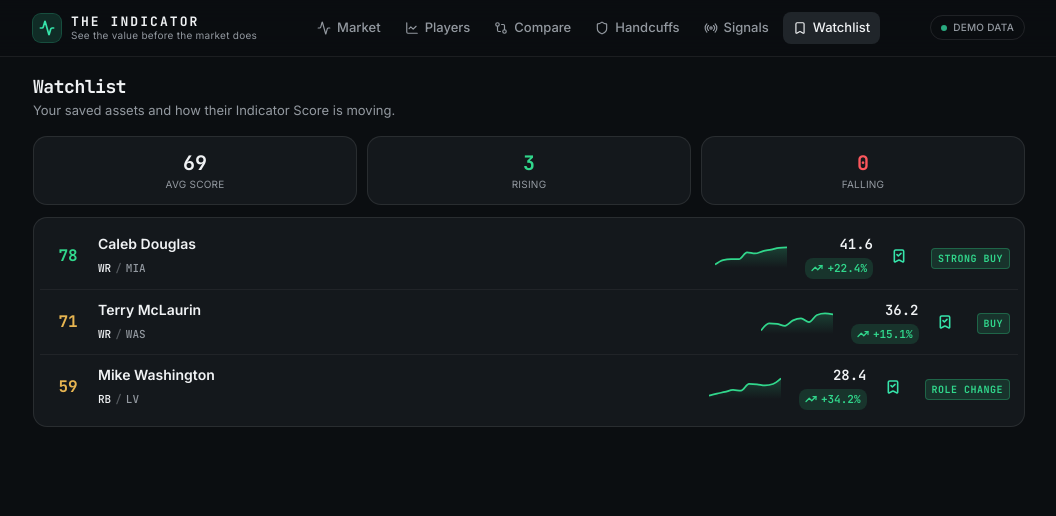
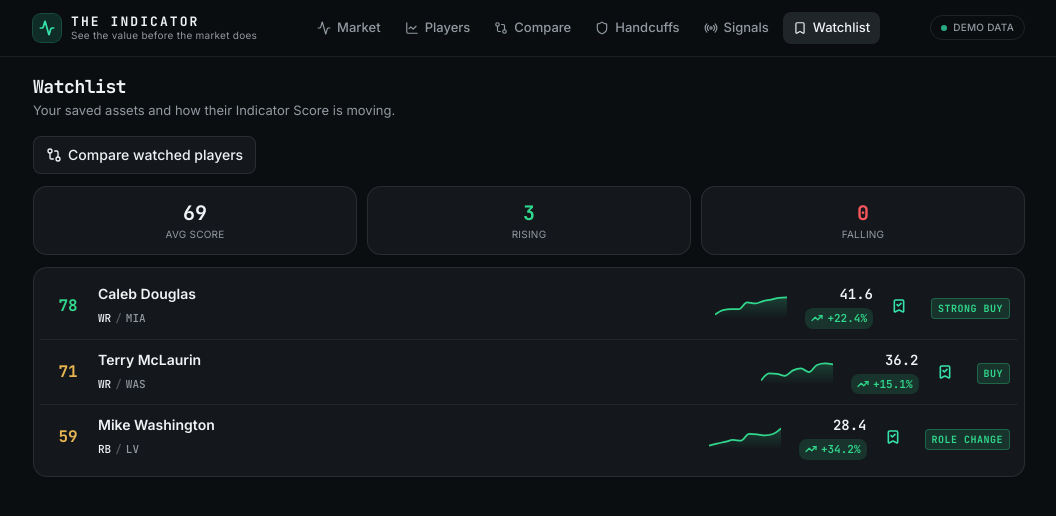
Before and after one commit to babcofc-oss/indicator, a Next.js app: page /watchlist in a window 1280 px wide. Shown: the top 516 px of the page, without its empty margins (111-1167 px from the left). Built offline with nearby package versions, Linux system fonts and the light colour scheme.

Commit message:
Compare watched players from watchlist

```diff
--- a/components/watchlist-view.tsx
+++ b/components/watchlist-view.tsx
@@ -1,7 +1,7 @@
 'use client'
 
 import Link from 'next/link'
-import { Bookmark } from 'lucide-react'
+import { Bookmark, GitCompare } from 'lucide-react'
 import type { Player } from '@/lib/data'
 import { useWatchlist } from '@/components/watchlist-provider'
 import { Panel } from '@/components/panel'
@@ -47,6 +47,11 @@ export function WatchlistView({ allPlayers }: { allPlayers: Player[] }) {
 
   return (
     <div className="space-y-3">
+      {sorted.length > 1 && (
+        <Link href={`/compare?ids=${sorted.slice(0, 4).map((p) => p.id).join(',')}`} className="inline-flex items-center gap-1.5 rounded-md border border-border bg-card px-3 py-2 text-sm font-medium text-foreground hover:bg-secondary">
+          <GitCompare className="size-4" /> Compare watched players
+        </Link>
+      )}
       <div className="grid grid-cols-3 gap-2.5">
         <div className="rounded-xl border border-border bg-card p-3 text-center">
           <p className="tnum font-mono text-xl font-bold text-foreground">{avg}</p>
```
